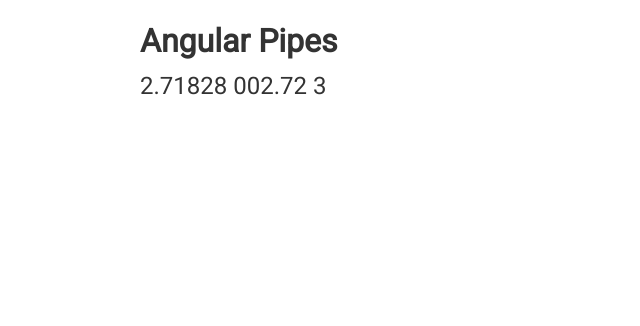
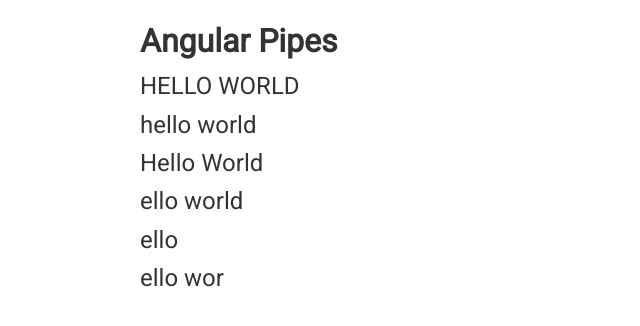
Before and after one commit to Comprehensher/angular-conspect, an Angular app: page / in a window 1280 px wide. Shown: the top 326 px of the page, without its empty margins (0-640 px from the left). Built offline with nearby package versions, Linux system fonts and the light colour scheme.

Commit message:
Pipe for strings. See different examples

```diff
--- a/src/app/app.component.html
+++ b/src/app/app.component.html
@@ -2,15 +2,36 @@
   <h1>Angular Pipes</h1>
 
   <p>
-<!--Первый параметр в pipe number показывает сколько цифр нужно показывать до запятой
-    после точки указываем диапазон значений цифр, которые нам нужно показать после запятой
-    в нашем примере экспонента будет 2.71828
--->
-    {{e | number:'1.1-5'}}
-<!--    Output: 002.72-->
-    {{e | number:'3.1-2'}}
-    <!--    Output: 3-->
-    {{e | number:'1.0-0'}}
+<!--    Output: HELLO WORLD-->
+    {{str | uppercase}}
+  </p>
+
+  <p>
+    <!--    Output: hello world-->
+    {{str | uppercase | lowercase}}
+  </p>
+
+  <p>
+    <!--    Output: Hello World-->
+    {{str | uppercase | lowercase | titlecase}}
+  </p>
+
+  <p>
+    <!-- Обрезаем строку
+        Output: ello World-->
+    {{str | slice:1 }}
+  </p>
+
+  <p>
+    <!-- Обрезаем строку
+        Output: ello -->
+    {{str | slice:1:5 }}
+  </p>
+
+  <p>
+    <!-- Обрезаем строку
+        Output: ello wor -->
+    {{str | slice:1:-2 }}
   </p>
 
 </div>
--- a/src/app/app.component.ts
+++ b/src/app/app.component.ts
@@ -7,4 +7,6 @@
 })
 export class AppComponent {
   e: number = Math.E
+
+  str = 'hello world'
 }
```
